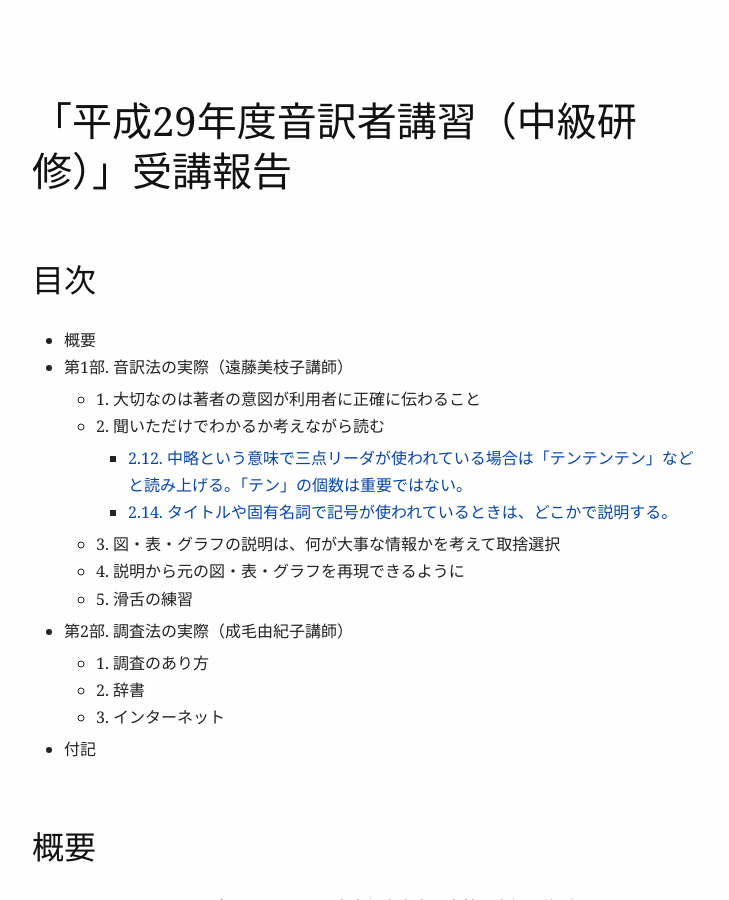
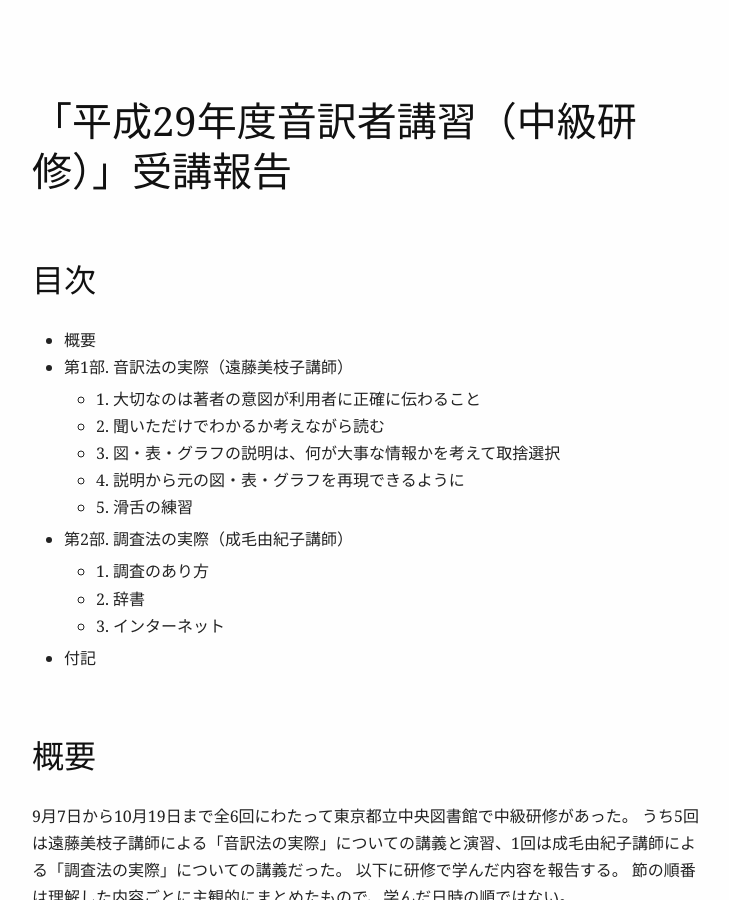
Before and after one commit to o-yamabiko/learn, a Jekyll site: the page built from chukyu.md, in a window 1280 px wide and 900 px high. Shown: the whole window, without its empty margins (272-1001 px from the left). Built offline with Jekyll 4.4.1, drawn with Linux system fonts in a browser that asks for light colours.

Commit message:
toc test

````diff
--- a/chukyu.md
+++ b/chukyu.md
@@ -152,11 +152,13 @@ date: 2017-10-21T09:00:00Z
 {:.no_toc}
 
 #### 2.12. 中略という意味で三点リーダが使われている場合は「テンテンテン」などと読み上げる。「テン」の個数は重要ではない。
+{:.no_toc}
 
 #### 2.13. 記号自体が文中で話題になっているときは、その記号を読み上げる。
 {:.no_toc}
 
 #### 2.14. タイトルや固有名詞で記号が使われているときは、どこかで説明する。
+{:.no_toc}
 ##### 例）
 {:.no_toc}
 ```
````
